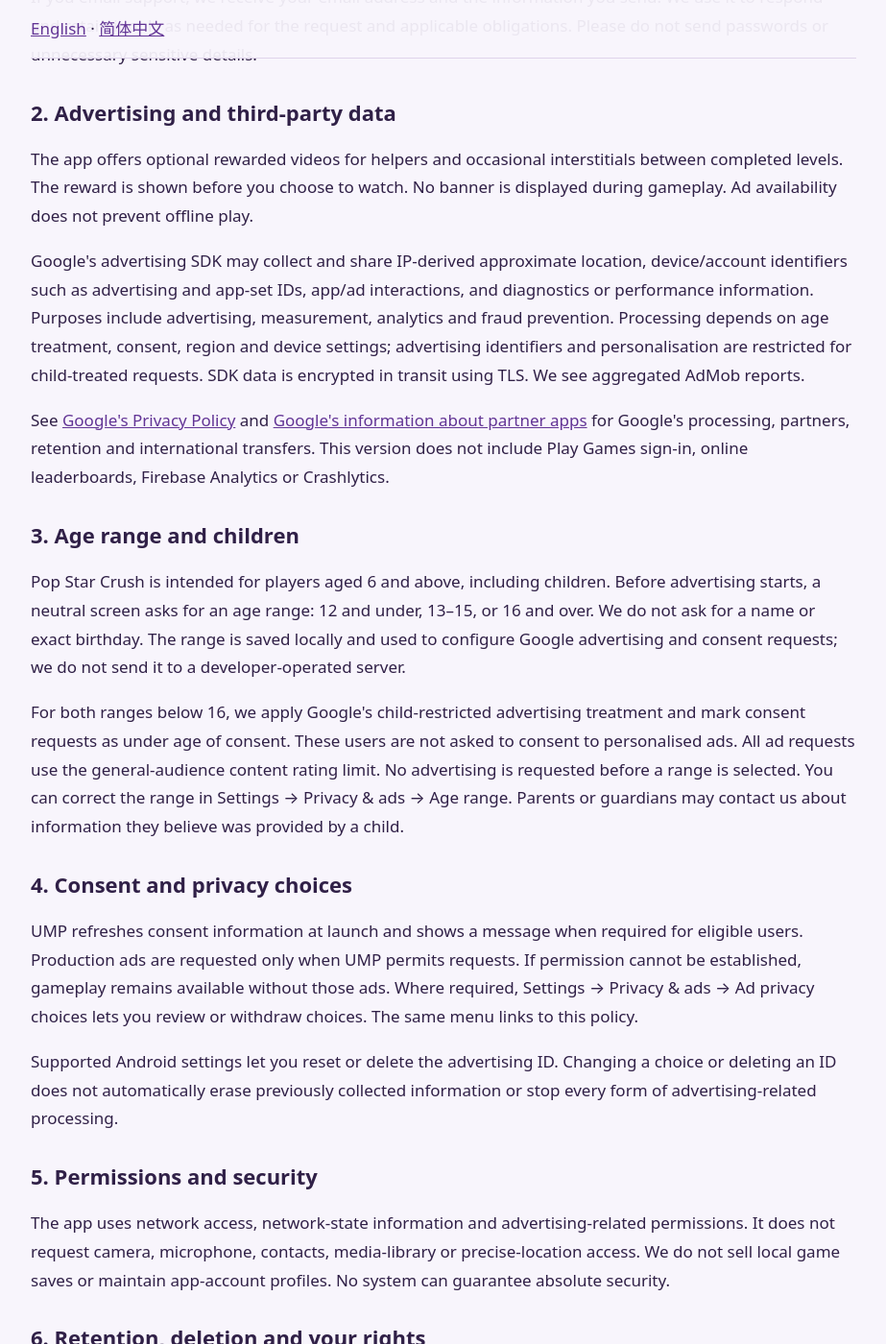
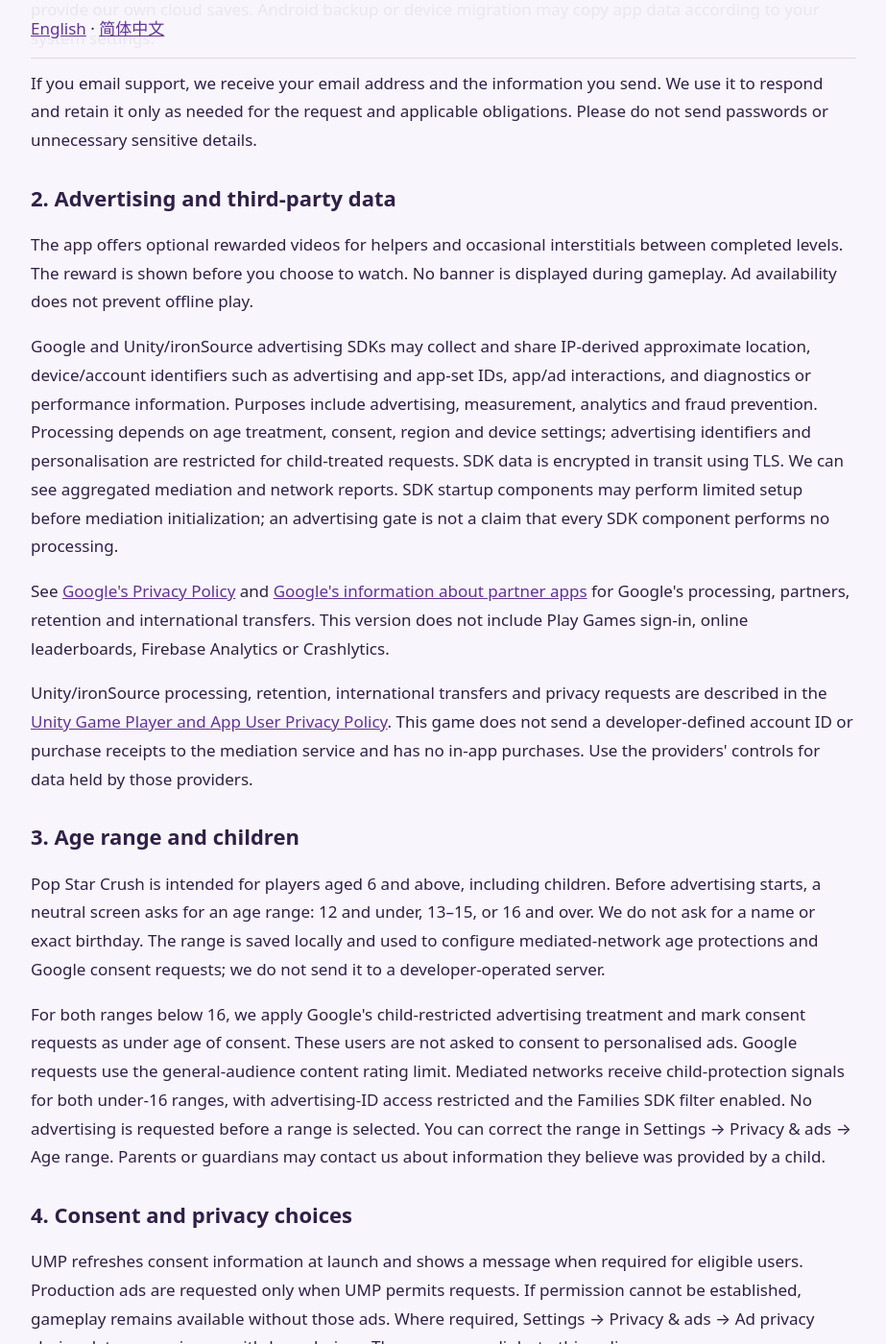
Before and after one commit to hluler/hluler.github.io, a Jekyll site: the page popstar/privacy-policy.html, which Jekyll copies as it is, in a window 1280 px wide and 1400 px high, scrolled down 665 px. Shown: the whole window at 96% size, without its empty margins (178-1101 px from the left). Built offline with Jekyll 4.4.1, drawn with Linux system fonts in a browser that asks for light colours; some of the changed text lies outside the part shown.

Commit message:
Update Pop Star privacy policy for LevelPlay 1.4.0

```diff
--- a/popstar/privacy-policy.html
+++ b/popstar/privacy-policy.html
@@ -3,49 +3,51 @@
 <style>body{margin:0;background:#f8f5fc;color:#302047;font:17px/1.75 system-ui,-apple-system,"Segoe UI","Microsoft YaHei",sans-serif}main{max-width:860px;margin:auto;padding:38px 24px 70px}nav{position:sticky;top:0;background:#f8f5fcef;padding:15px 0;border-bottom:1px solid #dfd4eb}a{color:#623495}h1{font-size:32px;line-height:1.3;margin-top:36px}h2{font-size:22px;line-height:1.4;margin-top:30px}.meta{background:#eee7f6;border-radius:12px;padding:16px 20px}section{scroll-margin-top:75px}hr{border:0;border-top:1px solid #dfd4eb;margin:48px 0}code{overflow-wrap:anywhere}li{margin:8px 0}</style></head>
 <body><main><nav aria-label="Language"><a href="#en">English</a> · <a href="#zh">简体中文</a></nav>
 <section id="en" lang="en"><h1>Privacy Policy — Pop Star Crush</h1>
-<div class="meta">App: Pop Star Crush · Developer: AiSiFun / ljstu<br>Package: <code>com.ljstu.popstar</code><br>Updated: 24 October 2026</div>
-<p>Pop Star Crush is a candy puzzle game with cumulative scores. You can play offline without creating an app account. The Android app includes Google AdMob advertising and Google's User Messaging Platform (UMP). This policy describes local saves, advertising data and your choices.</p>
+<div class="meta">App: Pop Star Crush · Developer: AiSiFun / ljstu<br>Package: <code>com.ljstu.popstar</code><br>Updated: 3 November 2026</div>
+<p>Pop Star Crush is a candy puzzle game with cumulative scores. You can play offline without creating an app account. From version 1.4.0, the Android app uses Unity LevelPlay mediation with ironSource Ads, Unity Ads and a preinstalled Google AdMob adapter. Networks may be enabled or disabled in the mediation dashboard; AdMob serving is initially disabled in this update. Older versions use AdMob directly. Google's User Messaging Platform (UMP) continues to manage the existing advertising consent flow. This policy describes local saves, advertising data and your choices.</p>
 <h2>1. Local game data and support</h2>
 <p>Your current board, level, cumulative score, best score, helper inventory, daily-gift state, settings and selected age range are stored on your device. We do not operate a server that receives these saves or provide our own cloud saves. Android backup or device migration may copy app data according to your system settings.</p>
 <p>If you email support, we receive your email address and the information you send. We use it to respond and retain it only as needed for the request and applicable obligations. Please do not send passwords or unnecessary sensitive details.</p>
 <h2>2. Advertising and third-party data</h2>
 <p>The app offers optional rewarded videos for helpers and occasional interstitials between completed levels. The reward is shown before you choose to watch. No banner is displayed during gameplay. Ad availability does not prevent offline play.</p>
-<p>Google's advertising SDK may collect and share IP-derived approximate location, device/account identifiers such as advertising and app-set IDs, app/ad interactions, and diagnostics or performance information. Purposes include advertising, measurement, analytics and fraud prevention. Processing depends on age treatment, consent, region and device settings; advertising identifiers and personalisation are restricted for child-treated requests. SDK data is encrypted in transit using TLS. We see aggregated AdMob reports.</p>
+<p>Google and Unity/ironSource advertising SDKs may collect and share IP-derived approximate location, device/account identifiers such as advertising and app-set IDs, app/ad interactions, and diagnostics or performance information. Purposes include advertising, measurement, analytics and fraud prevention. Processing depends on age treatment, consent, region and device settings; advertising identifiers and personalisation are restricted for child-treated requests. SDK data is encrypted in transit using TLS. We can see aggregated mediation and network reports. SDK startup components may perform limited setup before mediation initialization; an advertising gate is not a claim that every SDK component performs no processing.</p>
 <p>See <a href="https://policies.google.com/privacy">Google's Privacy Policy</a> and <a href="https://policies.google.com/technologies/partner-sites">Google's information about partner apps</a> for Google's processing, partners, retention and international transfers. This version does not include Play Games sign-in, online leaderboards, Firebase Analytics or Crashlytics.</p>
+<p>Unity/ironSource processing, retention, international transfers and privacy requests are described in the <a href="https://unity.com/legal/game-player-and-app-user-privacy-policy">Unity Game Player and App User Privacy Policy</a>. This game does not send a developer-defined account ID or purchase receipts to the mediation service and has no in-app purchases. Use the providers' controls for data held by those providers.</p>
 <h2>3. Age range and children</h2>
-<p>Pop Star Crush is intended for players aged 6 and above, including children. Before advertising starts, a neutral screen asks for an age range: 12 and under, 13–15, or 16 and over. We do not ask for a name or exact birthday. The range is saved locally and used to configure Google advertising and consent requests; we do not send it to a developer-operated server.</p>
-<p>For both ranges below 16, we apply Google's child-restricted advertising treatment and mark consent requests as under age of consent. These users are not asked to consent to personalised ads. All ad requests use the general-audience content rating limit. No advertising is requested before a range is selected. You can correct the range in Settings → Privacy &amp; ads → Age range. Parents or guardians may contact us about information they believe was provided by a child.</p>
+<p>Pop Star Crush is intended for players aged 6 and above, including children. Before advertising starts, a neutral screen asks for an age range: 12 and under, 13–15, or 16 and over. We do not ask for a name or exact birthday. The range is saved locally and used to configure mediated-network age protections and Google consent requests; we do not send it to a developer-operated server.</p>
+<p>For both ranges below 16, we apply Google's child-restricted advertising treatment and mark consent requests as under age of consent. These users are not asked to consent to personalised ads. Google requests use the general-audience content rating limit. Mediated networks receive child-protection signals for both under-16 ranges, with advertising-ID access restricted and the Families SDK filter enabled. No advertising is requested before a range is selected. You can correct the range in Settings → Privacy &amp; ads → Age range. Parents or guardians may contact us about information they believe was provided by a child.</p>
 <h2>4. Consent and privacy choices</h2>
 <p>UMP refreshes consent information at launch and shows a message when required for eligible users. Production ads are requested only when UMP permits requests. If permission cannot be established, gameplay remains available without those ads. Where required, Settings → Privacy &amp; ads → Ad privacy choices lets you review or withdraw choices. The same menu links to this policy.</p>
-<p>Supported Android settings let you reset or delete the advertising ID. Changing a choice or deleting an ID does not automatically erase previously collected information or stop every form of advertising-related processing.</p>
+<p>Supported Android settings let you reset or delete the advertising ID. Changing a choice or deleting an ID does not automatically erase previously collected information or stop every form of advertising-related processing. Changing privacy choices discards cached rewarded/interstitial inventory before new ads can be requested under the updated state.</p>
 <h2>5. Permissions and security</h2>
 <p>The app uses network access, network-state information and advertising-related permissions. It does not request camera, microphone, contacts, media-library or precise-location access. We do not sell local game saves or maintain app-account profiles. No system can guarantee absolute security.</p>
 <h2 id="deletion">6. Retention, deletion and your rights</h2>
-<p>Local saves remain until you clear the app's storage in Android settings or uninstall it. Check Android backup settings separately if you want to remove backup copies. This does not delete data already controlled by Google or its partners; use their privacy controls and policies for those records. No Pop Star Crush account needs to be deleted.</p>
+<p>Local saves remain until you clear the app's storage in Android settings or uninstall it. Check Android backup settings separately if you want to remove backup copies. This does not delete data already controlled by Google, Unity/ironSource or their partners; use their privacy controls and policies for those records. No Pop Star Crush account needs to be deleted.</p>
 <p>For information you directly sent to us, email the contact below to request access, correction or deletion, or exercise applicable privacy rights. We may ask only for information needed to identify and respond to the request. Do not send government IDs unless a separate, necessary verification process is explained.</p>
 <h2>7. Updates and contact</h2>
 <p>We publish changes on this page with an updated date. Privacy and support contact: <a href="mailto:leo344937116@gmail.com">leo344937116@gmail.com</a>.</p></section>
 <hr>
 <section id="zh" lang="zh-CN"><h1>隐私政策 — Pop Star Crush</h1>
-<div class="meta">应用：Pop Star Crush · 开发者：AiSiFun / ljstu<br>包名：<code>com.ljstu.popstar</code><br>更新日期：2026年10月24日</div>
-<p>Pop Star Crush 是一款累计得分的糖果消除游戏，无需注册应用账号即可离线游玩。Android 版使用 Google AdMob 广告和 Google 用户消息平台（UMP）。本政策说明本地存档、广告相关数据及您的管理方式。</p>
+<div class="meta">应用：Pop Star Crush · 开发者：AiSiFun / ljstu<br>包名：<code>com.ljstu.popstar</code><br>更新日期：2026年11月3日</div>
+<p>Pop Star Crush 是一款累计得分的糖果消除游戏，无需注册应用账号即可离线游玩。从 1.4.0 版起，Android 版使用 Unity LevelPlay 聚合，预置 ironSource Ads、Unity Ads 和 Google AdMob 适配器。广告源可在聚合后台启停；本次更新初始停用 AdMob 投放。旧版本直接使用 AdMob。Google 用户消息平台（UMP）继续提供现有广告同意流程。本政策说明本地存档、广告相关数据及您的管理方式。</p>
 <h2>1. 本地数据与用户支持</h2>
 <p>当前棋盘、关卡、累计分数、最高分、道具数量、每日礼物状态、设置和所选年龄范围保存在本机。我们不运营接收这些存档的服务器，也不提供自建云存档。Android 备份或设备迁移可能根据您的系统设置复制应用数据。</p>
 <p>如果您发邮件联系支持，我们会收到您的邮箱及主动提供的信息，用于回应请求，并仅在处理请求及履行适用义务所需期间保留。请勿发送密码或不必要的敏感信息。</p>
 <h2>2. 广告与第三方数据</h2>
 <p>应用提供自愿观看的激励视频以补充道具，并可能在部分已完成关卡之间展示插屏。观看前会说明奖励；游戏操作期间没有横幅广告。广告不可用时仍可离线游戏。</p>
-<p>Google 广告 SDK 可能收集和共享由 IP 推断的大致位置、设备或账号标识（例如广告 ID 和应用集 ID）、应用或广告互动、诊断和性能信息，用于广告、效果衡量、分析及防止欺诈。具体处理取决于年龄保护、同意状态、地区和设备设置；儿童保护请求会限制广告标识符及个性化处理。SDK 使用 TLS 加密传输。我们可查看 AdMob 汇总报告。</p>
+<p>Google 和 Unity/ironSource 广告 SDK 可能收集和共享由 IP 推断的大致位置、设备或账号标识（例如广告 ID 和应用集 ID）、应用或广告互动、诊断和性能信息，用于广告、效果衡量、分析及防止欺诈。具体处理取决于年龄保护、同意状态、地区和设备设置；儿童保护请求会限制广告标识符及个性化处理。SDK 使用 TLS 加密传输。我们可查看聚合平台及广告源的汇总报告。部分 SDK 启动组件可能在聚合初始化前进行有限准备，广告初始化门控并不表示所有 SDK 组件在此前完全没有数据处理。</p>
 <p>Google 的处理、合作伙伴、保留期限和跨境传输，请参阅 <a href="https://policies.google.com/privacy?hl=zh-CN">Google 隐私政策</a>和 <a href="https://policies.google.com/technologies/partner-sites?hl=zh-CN">Google 如何使用合作应用的信息</a>。本版本没有 Play Games 登录、在线排行榜、Firebase Analytics 或 Crashlytics。</p>
+<p>Unity/ironSource 的处理、保留期限、跨境传输及隐私请求，请参阅 <a href="https://unity.com/legal/game-player-and-app-user-privacy-policy">Unity 游戏玩家和应用用户隐私政策</a>。本游戏没有内购，不向聚合平台发送开发者自定义账号 ID 或购买凭证。第三方持有的数据请通过相应服务商的隐私工具管理。</p>
 <h2>3. 年龄范围与儿童</h2>
-<p>Pop Star Crush 面向 6 岁及以上玩家，包含儿童。启动广告前，中立的年龄选择界面提供“12 岁及以下”“13–15 岁”“16 岁及以上”三个范围，无需姓名或具体生日。范围保存在本机，用于设置 Google 广告及同意请求；不会传给我们运营的服务器。</p>
-<p>两个未满 16 岁的范围均使用 Google 儿童限制广告处理，并将同意请求标记为未达到同意年龄，不向这些玩家索取个性化广告同意。所有广告请求均限制为适合一般受众的内容评级。未选择年龄范围前不请求广告。您可在“设置 → 隐私与广告 → 年龄范围”更正选择。家长或监护人如认为儿童提供了个人信息，可联系我们。</p>
+<p>Pop Star Crush 面向 6 岁及以上玩家，包含儿童。启动广告前，中立的年龄选择界面提供“12 岁及以下”“13–15 岁”“16 岁及以上”三个范围，无需姓名或具体生日。范围保存在本机，用于设置聚合广告源的年龄保护及 Google 同意请求；不会传给我们运营的服务器。</p>
+<p>两个未满 16 岁的范围均使用 Google 儿童限制广告处理，并将同意请求标记为未达到同意年龄，不向这些玩家索取个性化广告同意。Google 广告请求使用适合一般受众的内容评级限制。两个未满 16 岁范围都会向聚合网络传递儿童保护信号，限制广告 ID 访问并启用 Families SDK 筛选。未选择年龄范围前不请求广告。您可在“设置 → 隐私与广告 → 年龄范围”更正选择。家长或监护人如认为儿童提供了个人信息，可联系我们。</p>
 <h2>4. 同意与隐私选择</h2>
 <p>UMP 在启动时更新同意信息，并在要求时向适用用户展示消息。正式版只有在 UMP 允许时才请求广告；无法确定许可时仍可继续游戏。在需要提供入口的情况下，可通过“设置 → 隐私与广告 → 广告隐私偏好”查看或撤回选择。同一菜单提供本政策入口。</p>
-<p>您还可以在支持的 Android 设置中重置或删除广告 ID。改变选择或删除 ID 不会自动删除此前收集的数据，也不必然停止所有广告相关处理。</p>
+<p>您还可以在支持的 Android 设置中重置或删除广告 ID。改变选择或删除 ID 不会自动删除此前收集的数据，也不必然停止所有广告相关处理。修改广告隐私选择时，会先废弃缓存的激励及插屏，再按更新后的状态请求广告。</p>
 <h2>5. 权限与安全</h2>
 <p>应用使用网络、网络状态及广告相关权限，不申请相机、麦克风、通讯录、媒体库或精确位置权限。我们不出售本地存档，也不维护应用账号资料库。任何系统均无法保证绝对安全。</p>
 <h2>6. 保留、删除与您的权利</h2>
-<p>本地存档会保留到您在 Android 设置中清除应用存储或卸载应用。如需移除备份，请另行检查 Android 备份设置。这些操作不会删除 Google 或合作伙伴已控制的信息，请通过其隐私工具及政策管理。您无需删除 Pop Star Crush 账号，因为本应用没有账号注册。</p>
+<p>本地存档会保留到您在 Android 设置中清除应用存储或卸载应用。如需移除备份，请另行检查 Android 备份设置。这些操作不会删除 Google、Unity/ironSource 或其合作伙伴已控制的信息，请通过其隐私工具及政策管理。您无需删除 Pop Star Crush 账号，因为本应用没有账号注册。</p>
 <p>对于直接提供给我们的信息，可通过下方邮箱申请访问、更正、删除或行使适用隐私权利。我们仅会要求识别和回应请求所需的信息；除非另行说明必要的验证流程，请不要发送政府证件。</p>
 <h2>7. 更新与联系</h2>
 <p>政策变化将公布在本页并更新日期。隐私和支持联系邮箱：<a href="mailto:leo344937116@gmail.com">leo344937116@gmail.com</a>。</p></section>
```
